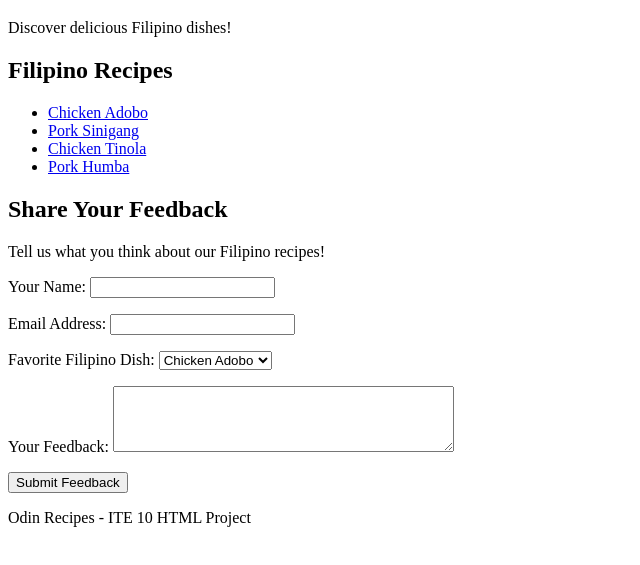
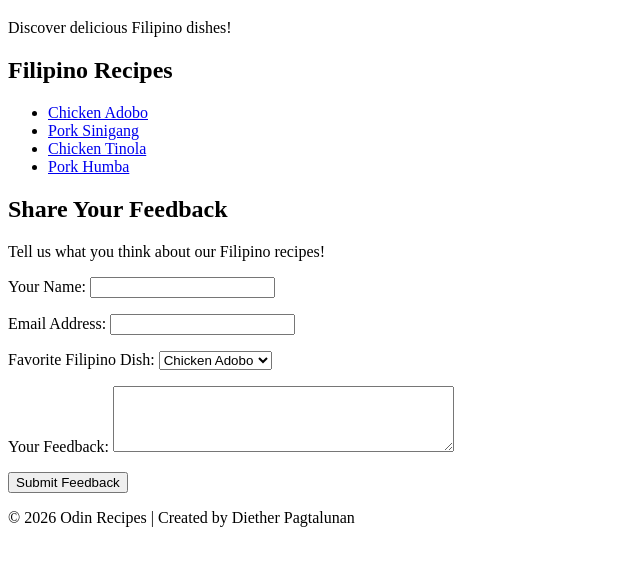
Before and after one commit to strzdie/odin-recipes, a plain HTML site: page index.html in a window 1280 px wide. Shown: the part 61-626 px from the top of the page, without its empty margins (0-640 px from the left). Drawn offline with Linux system fonts and the light colour scheme.

Commit message:
Update website footer

```diff
--- a/index.html
+++ b/index.html
@@ -62,7 +62,7 @@
     </main>
 
     <footer>
-        <p>Odin Recipes - ITE 10 HTML Project</p>
+           <p>&copy; 2026 Odin Recipes | Created by Diether Pagtalunan</p>
     </footer>
 </body>
 </html>
```
